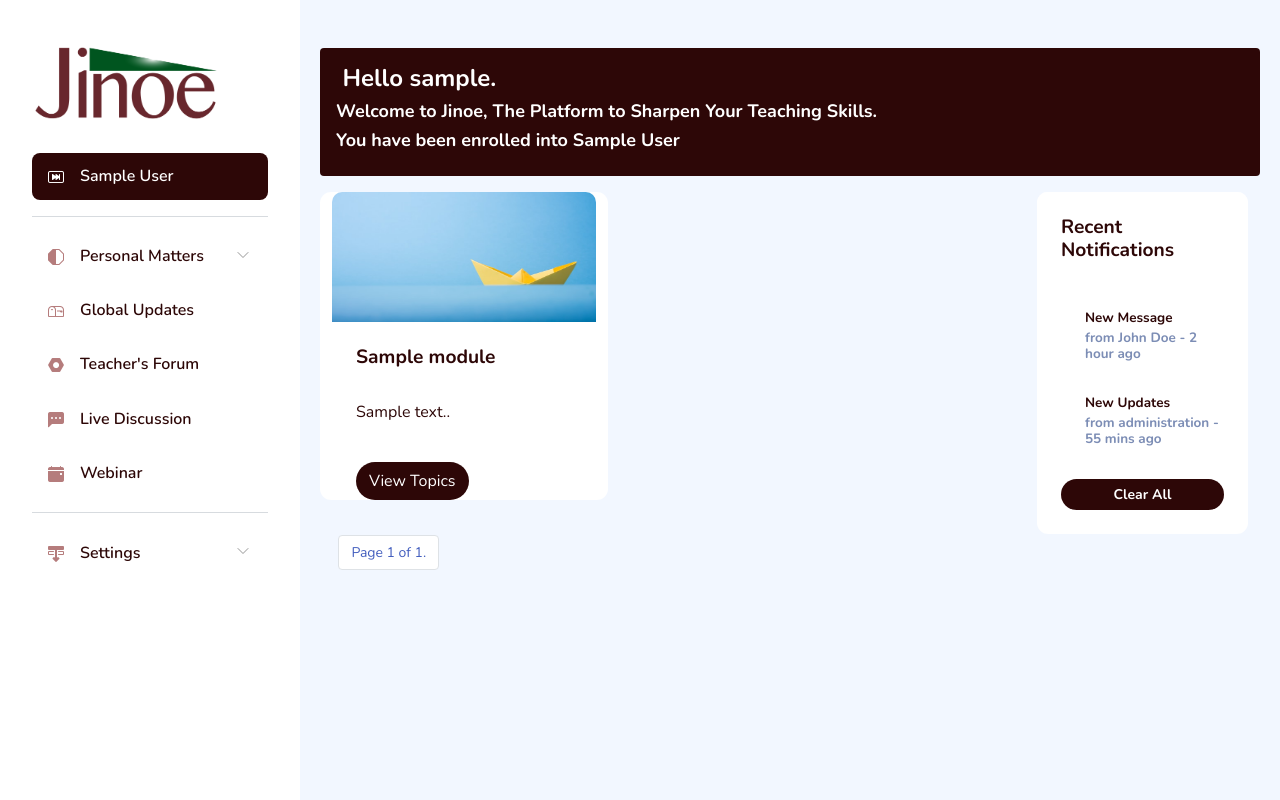
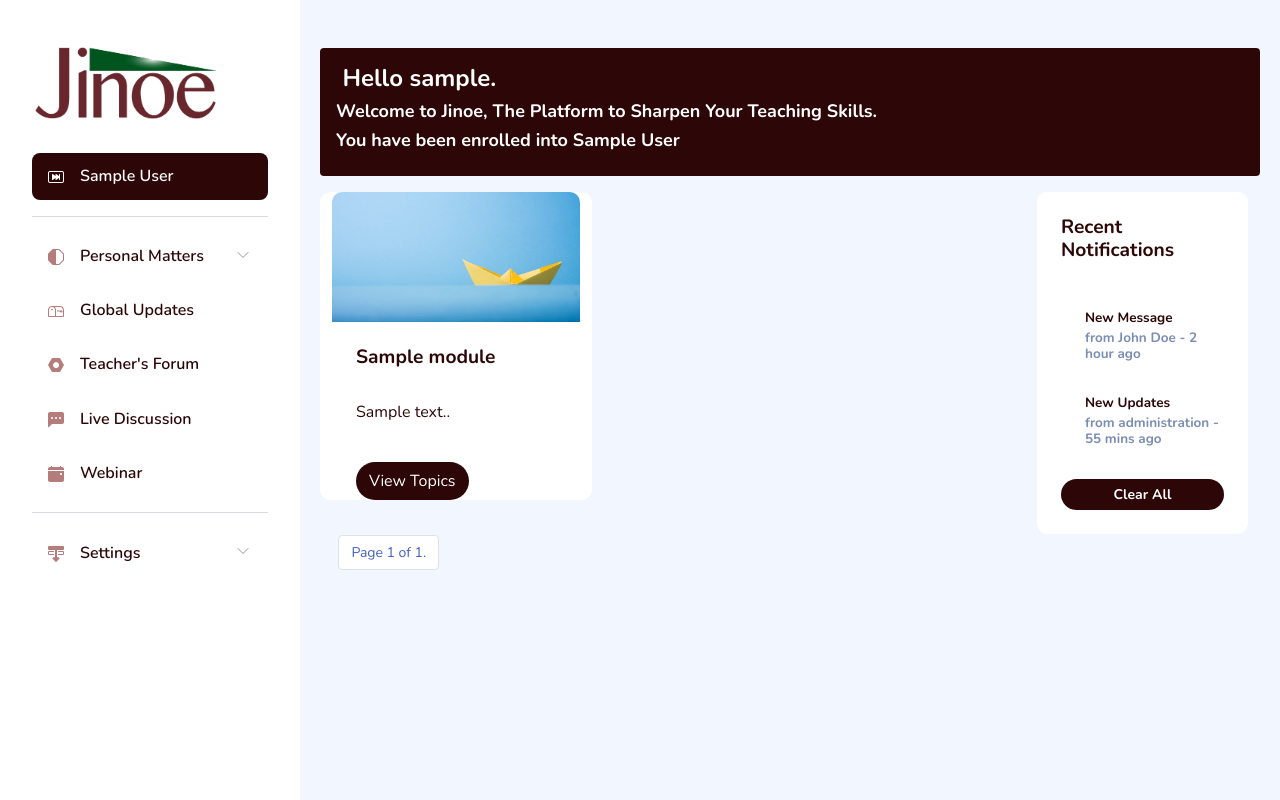
Before and after one commit to StarbelEnterprises/jinoe, a Django app: page /welcome/ in a window 1280 px wide. Run offline with Django 4.2, Linux system fonts and the light colour scheme; a user stored in the database is signed in; tables that the repository leaves empty hold one stand-in row (values such as "Sample post"); some libraries are stand-ins or nearby versions.

Commit message:
fix module card

```diff
--- a/templates/dashboard/welcome.html
+++ b/templates/dashboard/welcome.html
@@ -15,11 +15,11 @@
 
                 <div class="row">
                     <div class="col-12 col-lg-9">
-
                         <div class="row">
                             {%for module in modules%}
                               {% if not module.get_core_offer_module %}
-                              <div class="card card-x" style="width: 18rem;">
+
+                                 <div class="card card-x" style="width: 17rem;">
                                 <img src="{% static 'dashboard/assets/images/flot.jpg' %}" class="card-img-top" alt="...">
                                 <div class="card-body">
                                   <h5 class="card-title">{{module.name}}</h5>
@@ -31,6 +31,7 @@
                             {%empty%}
                             No enrolled modules for now
                             {%endfor%}
+                        </div>
 
                             <nav aria-label="Page navigation example">
                                 <ul class="pagination pagination-dark">
@@ -50,7 +51,7 @@
                                     {% endif %}
                                 </ul>
                             </nav>
-                        </div>
+
                     </div>
                     <div class="col-12 col-lg-3">
                         {%for module in modules%}
```
